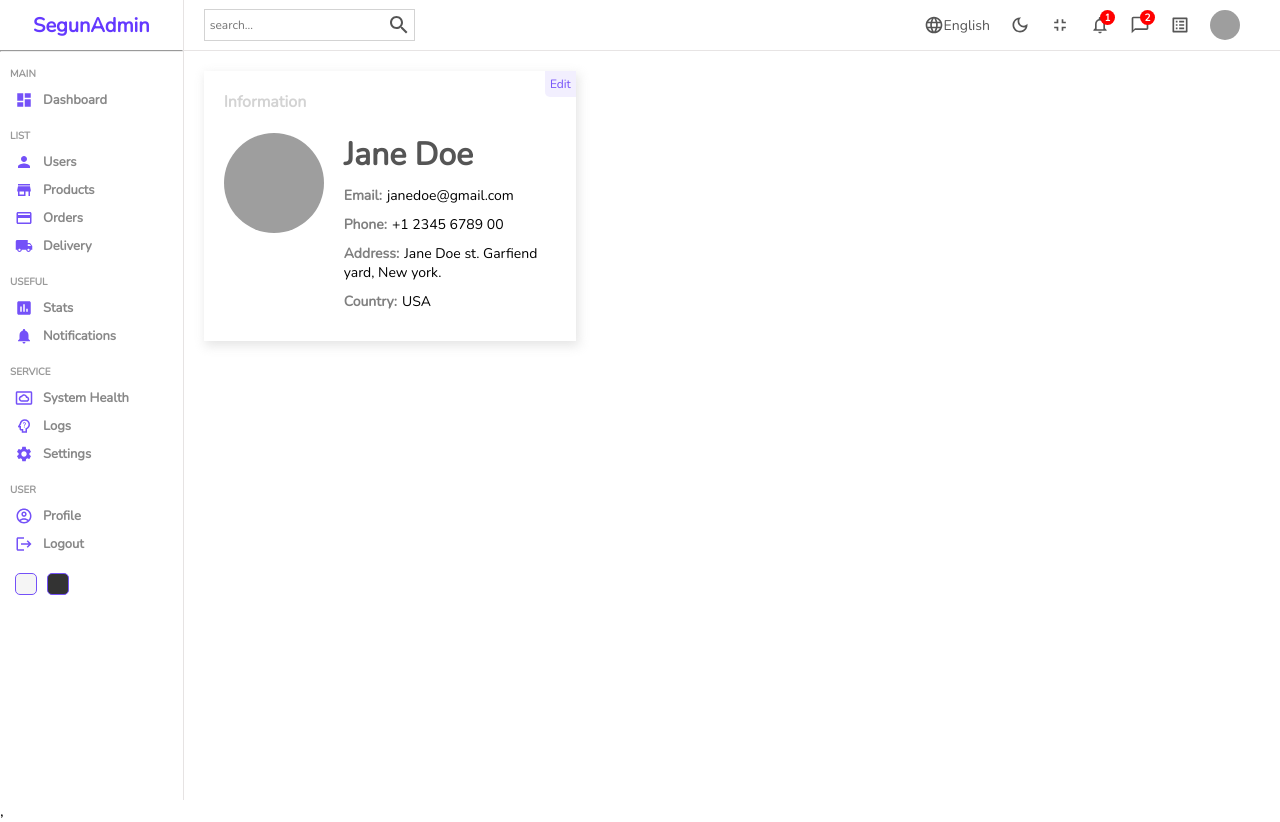
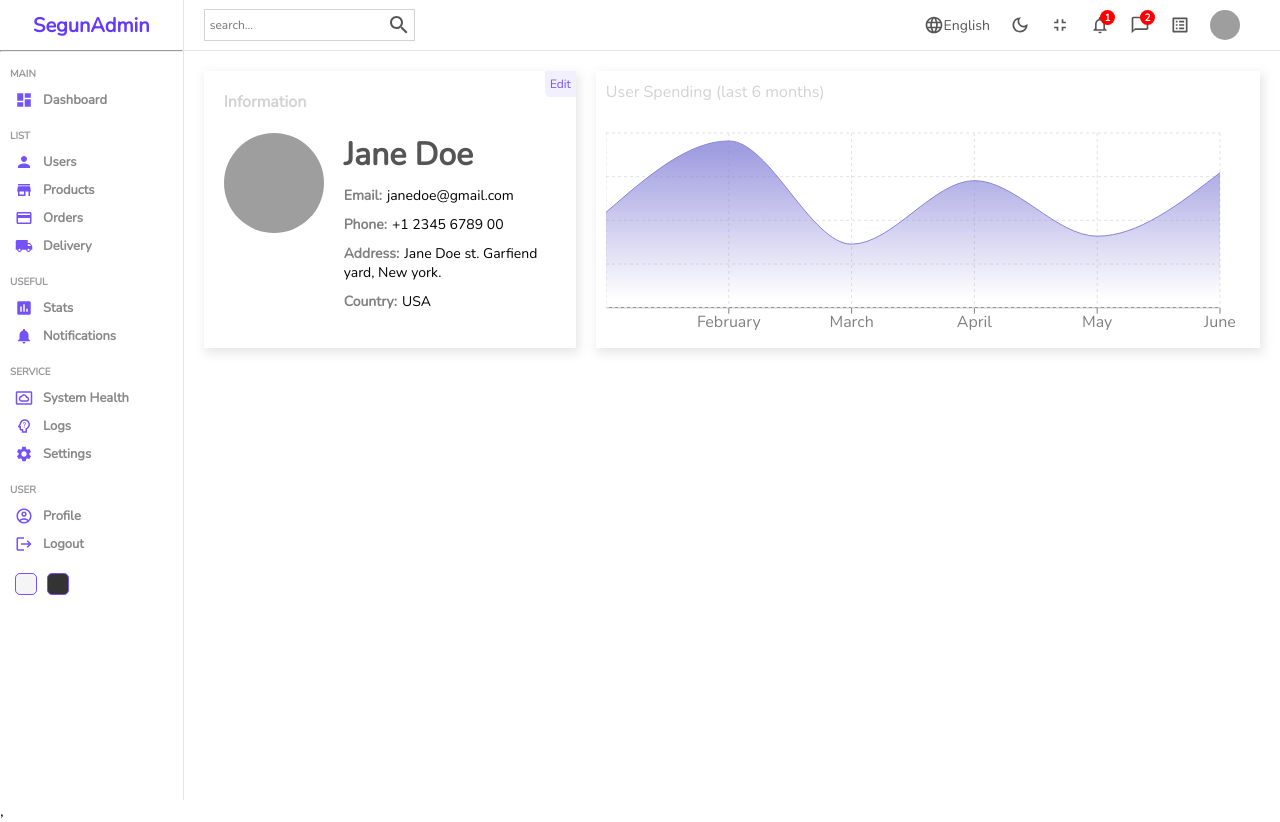
Before and after one commit to Danny4life/Admin-Dashboard, a React (Create React App) app in the folder dashboard/: page /products/1 in a window 1280 px wide. Built offline with nearby package versions, Linux system fonts and the light colour scheme; grey boxes are pictures that could not be loaded.

Commit message:
added chart to user page

```diff
--- a/dashboard/src/components/chart/Chart.jsx
+++ b/dashboard/src/components/chart/Chart.jsx
@@ -19,11 +19,11 @@ const data = [
     { name: "June", Total: 1700 },
   ];
 
-const Chart = () => {
+const Chart = ({ aspect, title }) => {
     return (
         <div className="chart">
-            <div className="title">Last 6 months (Revenue)</div>
-           <ResponsiveContainer width="100%" aspect={2 / 1}>
+            <div className="title"> {title}</div>
+           <ResponsiveContainer width="100%" aspect={aspect}>
            <AreaChart width={730} height={250} data={data}
             margin={{ top: 10, right: 30, left: 0, bottom: 0 }}>
             <defs>
--- a/dashboard/src/pages/home/Home.jsx
+++ b/dashboard/src/pages/home/Home.jsx
@@ -20,7 +20,7 @@ function Home() {
           </div>
           <div className="charts">
             <Feature />
-            <Chart />
+            <Chart title="Last 6 Months (Revenue)" aspect={2/1} />
           </div>
           <div className="listContainer">
             <div className="listTitle">Latest Transactions</div>
--- a/dashboard/src/pages/single/Single.jsx
+++ b/dashboard/src/pages/single/Single.jsx
@@ -1,6 +1,8 @@
 import "./single.scss"
 import Sidebar from "../../components/sidebar/Sidebar"
 import NavBar from "../../components/navbar/NavBar"
+import Chart from "../../components/chart/Chart"
+
 
 const Single = () => {
     return (
@@ -37,7 +39,9 @@ const Single = () => {
                         </div>
 
                     </div>
-                    <div className="right"></div>
+                    <div className="right">
+                        <Chart aspect={3 / 1} title="User Spending (last 6 months)" />
+                    </div>
                 </div>
                 <div className="bottom"></div>
             </div>
```
